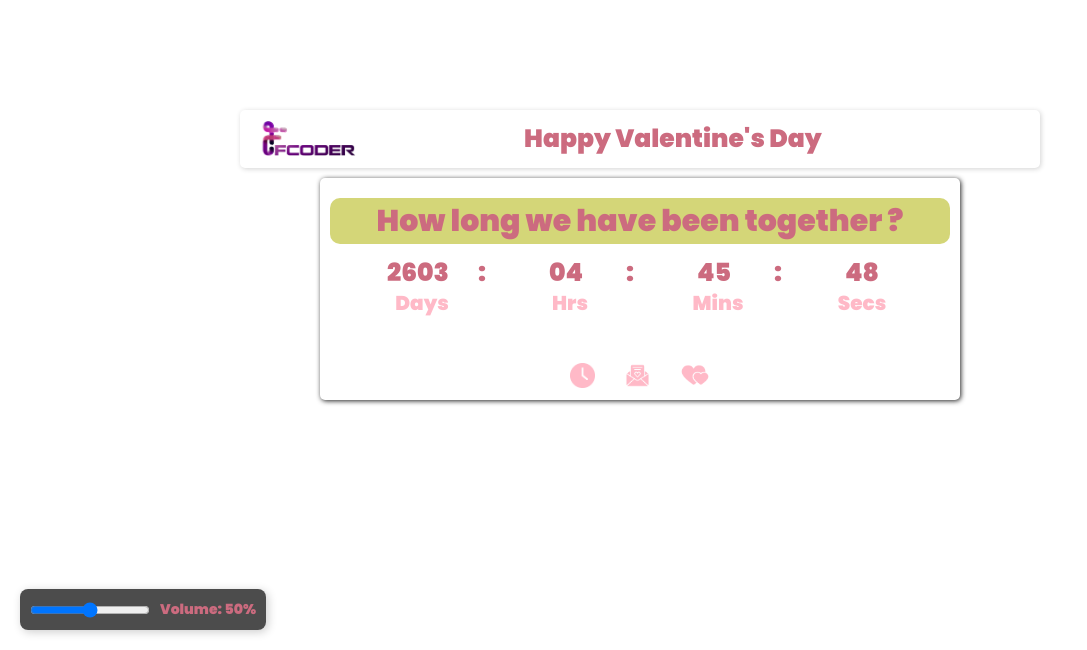
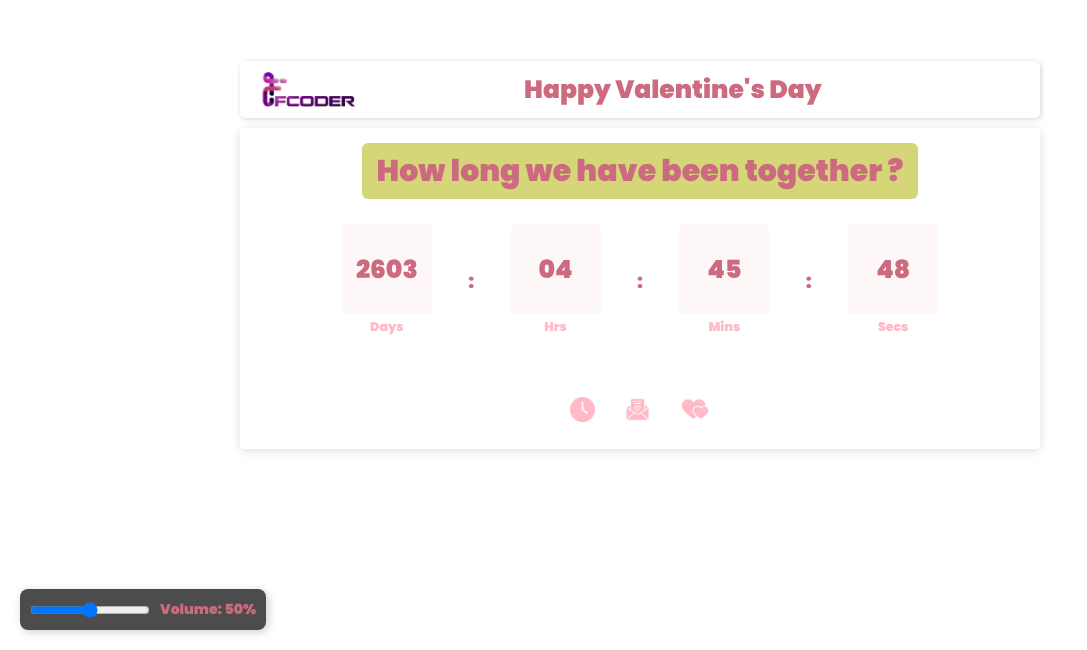
Before and after one commit to Aohkne/F-Love, a React (Create React App) app in the folder f-love/: page /clock in a window 1280 px wide. Shown: the part 150-800 px from the top of the page, without its empty margins (0-1087 px from the left). Built offline with nearby package versions, Linux system fonts and the light colour scheme; no server answers.

Commit message:
Improve responsiveness

```diff
--- a/f-love/src/pages/Clock/Clock.jsx
+++ b/f-love/src/pages/Clock/Clock.jsx
@@ -36,15 +36,30 @@ function Clock() {
         <h2 className={cx('title')}>How long we have been together ?</h2>
         <div className={cx('clock-content')}>
           <div className={cx('clock-item')}>
-            <span>{days} </span>:<h2>Days</h2>
+            <span>{days} </span>
+            <h2>Days</h2>
+          </div>
+
+          <div className={cx('divider')}>
+            <span>:</span>
           </div>
 
           <div className={cx('clock-item')}>
-            <span>{String(hours).padStart(2, '0')}</span>:<h2>Hrs</h2>
+            <span>{String(hours).padStart(2, '0')}</span>
+            <h2>Hrs</h2>
+          </div>
+
+          <div className={cx('divider')}>
+            <span>:</span>
           </div>
 
           <div className={cx('clock-item')}>
-            <span>{String(minutes).padStart(2, '0')}</span>:<h2>Mins</h2>
+            <span>{String(minutes).padStart(2, '0')}</span>
+            <h2>Mins</h2>
+          </div>
+
+          <div className={cx('divider')}>
+            <span>:</span>
           </div>
 
           <div className={cx('clock-item')}>
--- a/f-love/src/pages/Clock/Clock.module.scss
+++ b/f-love/src/pages/Clock/Clock.module.scss
@@ -6,87 +6,134 @@
   flex-direction: column;
   justify-content: center;
   align-items: center;
-  width: 100vw;
-  height: 100vh;
+  width: 100%;
+  min-height: 100vh;
   text-align: center;
+  padding: 1rem;
+  box-sizing: border-box;
 
   .wrapper {
-    width: 50%;
-    padding: 20px 10px 0px;
-    border-radius: 5px;
-    box-shadow: 1px 1px 5px 0px $black-color;
+    width: 100%;
+    max-width: 800px;
+    margin: 0 auto;
+    padding: clamp(1rem, 3vw, 1.5rem);
+    border-radius: 0.5rem;
+    box-shadow: 0 2px 10px rgba($black-color, 0.15);
     background-color: $white-color;
 
+    @include respond-below(lg) {
+      max-width: 700px;
+    }
+
+    @include respond-below(md) {
+      max-width: 85%;
+    }
+
+    @include respond-below(xs) {
+      max-width: 95%;
+    }
+
+    @supports (backdrop-filter: blur(10px)) {
+      backdrop-filter: blur(10px);
+      background-color: rgba($white-color, 0.9);
+    }
+  }
+
   .title {
-      font-size: 3rem;
-      padding: 5px 15px;
-      border-radius: 10px;
+    font-size: clamp(2rem, 4vw, 3rem);
+    padding: clamp(0.5rem, 2vw, 1rem) clamp(1rem, 3vw, 1.5rem);
+    border-radius: clamp(0.3125rem, 1vw, 0.625rem);
     font-weight: 400;
-      margin-bottom: 10px;
+    margin-bottom: clamp(0.625rem, 2vw, 1rem);
     color: $primary-color;
     background-color: $secondary-color;
+    display: inline-block;
 
-      @include respond-below(lg) {
-        font-size: 2.5rem;
-      }
-      @include respond-below(md) {
-        border-radius: 5px;
-        font-size: 2rem;
+    @media (max-width: 480px) {
+      width: 100%;
+      box-sizing: border-box;
     }
   }
 
   .clock-content {
+    display: grid;
+    grid-template-columns: auto auto auto auto auto auto auto;
+    justify-content: center;
+    align-items: center;
+    gap: clamp(0.5rem, 2vw, 1.5rem);
+    color: $primary-color;
+    padding: 1rem 0;
+
+    @media (max-width: 600px) {
+      grid-template-columns: repeat(7, auto);
+      gap: 0.25rem;
+    }
+
+    @media (max-width: 480px) {
+      display: flex;
+      flex-wrap: wrap;
+      justify-content: center;
+      gap: 0.5rem;
+
+      .clock-item {
+        flex: 0 1 calc(50% - 1rem);
+        min-width: auto;
+      }
+
+      .divider {
+        display: none; // Hide dividers on mobile for better layout
+      }
+    }
+
+    @media (max-width: 320px) {
+      .clock-item {
+        flex: 0 1 100%;
+      }
+    }
+  }
+
+  .clock-item {
+    display: flex;
+    flex-direction: column;
+    align-items: center;
+    font-size: clamp(1.25rem, 2.5vw, 2.5rem);
+    padding: clamp(0.25rem, 1vw, 0.5rem);
+
+    span {
       display: flex;
       justify-content: center;
-      color: $primary-color;
+      align-items: center;
+      width: clamp(40px, 12vw, 90px);
+      height: clamp(40px, 12vw, 90px);
+      margin: 0 clamp(2px, 0.5vw, 8px);
+      font-size: clamp(1.25rem, 2.5vw, 2.5rem);
+      background-color: rgba($primary-color, 0.05);
+      border-radius: 0.5rem;
+      transition: all 0.3s ease;
 
-      .clock-item {
-        font-size: 2.5rem;
-
-        span {
-          display: inline-block;
-          min-width: 100px;
-          margin: 0 10px;
-          font-size: 2.5rem;
-
-          @include respond-below(lg) {
-            margin: 0 5px;
+      @media (hover: hover) {
+        &:hover {
+          background-color: rgba($primary-color, 0.1);
         }
-
-          @include respond-below(md) {
-            min-width: 60px;
-            font-size: 2rem;
-            margin: 0 5px;
-          }
-          @include respond-below(xs) {
-            margin: 0 2px;
-            min-width: 45px;
       }
     }
 
     h2 {
       color: $light-primary-color;
-        }
-
-        & + .clock-item {
-          margin-left: 20px;
-
-          @include respond-below(md) {
-            margin-left: 15px;
+      font-size: clamp(0.875rem, 1.5vw, 1.25rem);
+      margin-top: clamp(0.25rem, 1vw, 0.5rem);
+      white-space: nowrap;
     }
   }
 
-        @include respond-below(md) {
-          font-size: 2rem;
+  .divider {
+    display: flex;
+    align-items: center;
+    font-size: clamp(2rem, 4vw, 3rem);
+    color: $primary-color;
+
+    span {
+      margin: 0 clamp(0.5rem, 1vw, 1rem);
     }
   }
 }
-
-    @include respond-below(lg) {
-      width: 75%;
-    }
-    @include respond-below(md) {
-      width: 95%;
-    }
-  }
-}
--- a/f-love/src/pages/Letter/Letter.module.scss
+++ b/f-love/src/pages/Letter/Letter.module.scss
@@ -11,17 +11,32 @@
   text-align: center;
 
   .letter-container {
+    width: 100%;
+    max-width: 800px;
     height: 80%;
-    width: 50%;
     padding: 20px 10px 0px;
     border-radius: 5px;
     box-shadow: 1px 1px 5px 0px $black-color;
     background-color: $white-color;
+    margin: 0 auto;
 
     display: flex;
     flex-direction: column;
     justify-content: center;
     align-items: center;
+
+    @include respond-below(lg) {
+      max-width: 700px;
+    }
+
+    @include respond-below(md) {
+      max-width: 85%;
+      height: 60%;
+    }
+
+    @include respond-below(xs) {
+      max-width: 95%;
+    }
 
     .letter-content {
       flex: 1;
@@ -82,13 +97,25 @@
       padding: 10px;
       text-align: left;
       box-shadow: 0 2px 5px rgba(0, 0, 0, 0.2);
-      transition: transform 0.6s, opacity 0.6s;
+      transition:
+        transform 0.6s,
+        opacity 0.6s;
       transform: translateY(80%);
       opacity: 0;
 
       p {
-        font-family: system-ui, -apple-system, BlinkMacSystemFont, 'Segoe UI', Roboto, Oxygen, Ubuntu, Cantarell,
-          'Open Sans', 'Helvetica Neue', sans-serif;
+        font-family:
+          system-ui,
+          -apple-system,
+          BlinkMacSystemFont,
+          'Segoe UI',
+          Roboto,
+          Oxygen,
+          Ubuntu,
+          Cantarell,
+          'Open Sans',
+          'Helvetica Neue',
+          sans-serif;
         font-size: 1.8rem;
         color: $black-color;
         user-select: none;
--- a/f-love/src/pages/Password/Password.module.scss
+++ b/f-love/src/pages/Password/Password.module.scss
@@ -5,49 +5,66 @@
   display: flex;
   justify-content: center;
   align-items: center;
-  width: 100vw;
-  height: 100vh;
+  width: 100%;
+  min-height: 100vh;
+  padding: 1rem;
+  box-sizing: border-box;
 
   .content {
     display: flex;
     justify-content: space-between;
     align-items: center;
-    border-radius: 5px;
-    width: 50%;
-    padding: 0px 20px;
+    border-radius: 0.5rem;
+    width: 100%;
+    max-width: 1200px;
+    padding: 1.25rem;
     background-color: $primary-color;
 
+    @include respond-below(xl) {
+      max-width: 900px;
+    }
+
     @include respond-below(lg) {
-      width: 75%;
+      max-width: 700px;
     }
 
     @include respond-below(md) {
-      padding: 0px 0px 20px;
       flex-direction: column;
-      width: 75%;
+      padding: 1rem;
+      max-width: 500px;
     }
 
     @include respond-below(xs) {
-      width: 95%;
+      max-width: 100%;
     }
   }
 
   .img-container {
     flex: 1;
-    // overflow: hidden;
+    max-width: 50%;
+    padding: 1rem;
+
+    @include respond-below(md) {
+      max-width: 100%;
+      width: 100%;
+    }
 
     img {
-      margin: 0;
-      width: 350px;
-      height: 100%;
+      width: 100%;
+      max-width: 350px;
+      height: auto;
+      object-fit: contain;
+      display: block;
+      margin: 0 auto;
 
       @include respond-below(lg) {
-        width: 300px;
+        max-width: 300px;
       }
 
       @include respond-below(md) {
-        width: 100%;
+        max-width: 100%;
         height: 250px;
+        object-fit: cover;
       }
 
       @include respond-below(xs) {
@@ -57,50 +74,66 @@
   }
 
   .password-container {
+    flex: 1;
     display: flex;
     flex-direction: column;
     align-items: center;
-    padding: 0 25px;
+    padding: 1rem;
+    width: 100%;
+    max-width: 400px;
+
+    @include respond-below(md) {
+      padding: 0.5rem;
+    }
 
     .input {
-      width: 200px;
-      padding: 10px;
-      font-size: 1.8rem;
+      width: 100%;
+      max-width: 200px;
+      padding: 0.625rem;
+      font-size: clamp(1.2rem, 2vw, 1.8rem);
       text-align: center;
-      margin-bottom: 10px;
-      border-radius: 5px;
+      margin-bottom: 0.625rem;
+      border-radius: 0.3125rem;
     }
 
     .password-num {
       display: flex;
       flex-direction: column;
-      gap: 10px;
+      gap: 0.625rem;
+      width: 100%;
+      max-width: 300px;
 
       .row {
         display: flex;
-        gap: 10px;
+        gap: 0.625rem;
+        justify-content: center;
       }
 
       .key {
-        width: 45px;
-        height: 45px;
-        font-size: 1.8rem;
+        width: clamp(35px, 8vw, 45px);
+        height: clamp(35px, 8vw, 45px);
+        font-size: clamp(1.2rem, 2vw, 1.8rem);
         color: $primary-color;
         font-weight: 500;
         border: none;
         background-color: $white-color;
-        box-shadow: 0px 5px 5px 0px $black-color;
-        border-radius: 5px;
+        box-shadow: 0 5px 5px 0 rgba($black-color, 0.6);
+        border-radius: 0.3125rem;
         cursor: pointer;
         user-select: none;
         transition: 0.2s ease-in-out;
-      }
 
-      .key:hover {
-        transform: translateY(5px);
-        color: $primary-color;
-        background-color: $light-primary-color;
-        box-shadow: 0px 0px 0px 0px $black-color;
+        &:hover {
+          transform: translateY(5px);
+          color: $primary-color;
+          background-color: $light-primary-color;
+          box-shadow: none;
+        }
+
+        @include respond-below(xs) {
+          width: 35px;
+          height: 35px;
+        }
       }
     }
   }
```
Also changed, not shown: f-love/src/pages/Album/Album.jsx (+115 -44 lines), f-love/src/pages/Album/Album.module.scss (+146 -46 lines). Lines whose indentation alone changed are shown as unchanged.
